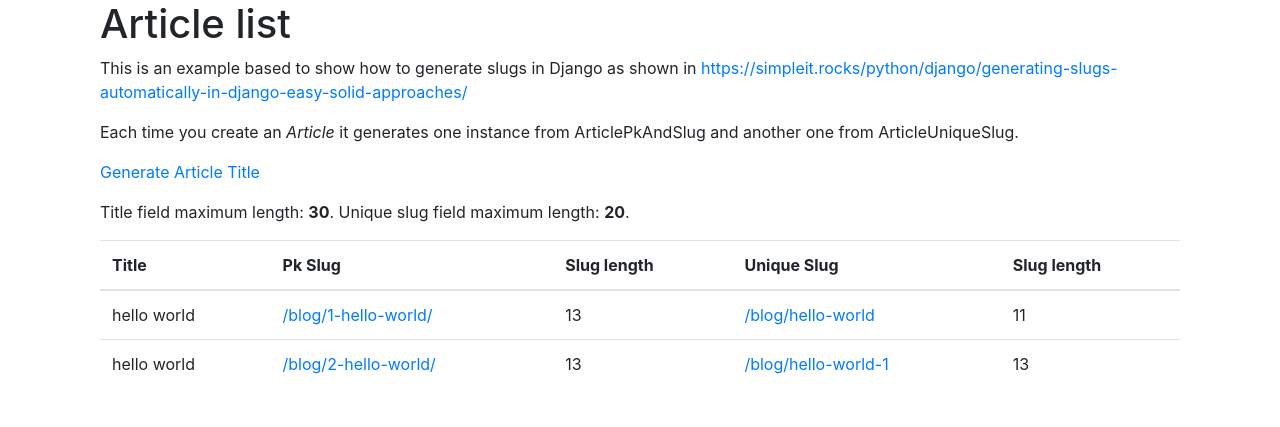
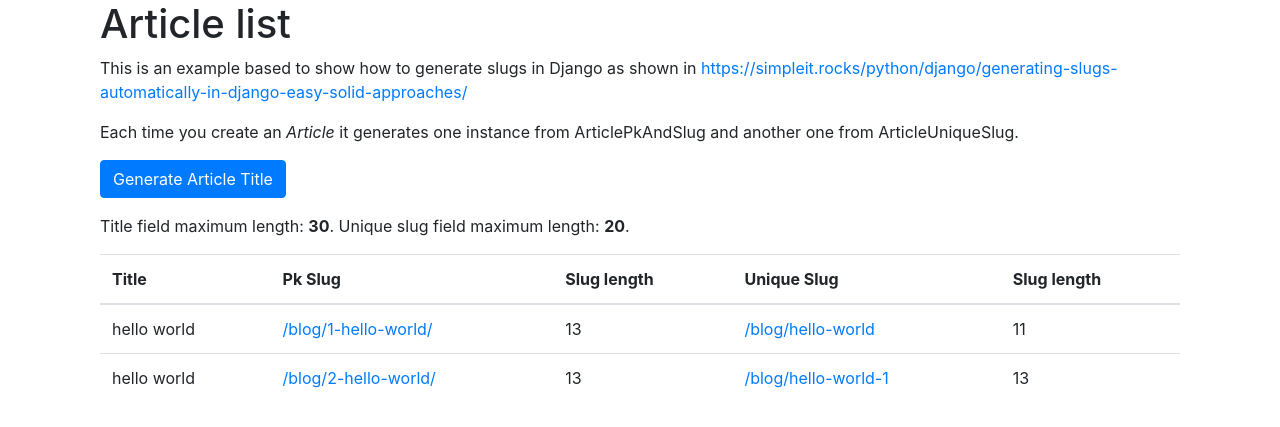
Before and after one commit to marcanuy/django-slugs-example-app, a Django app: page / in a window 1280 px wide. Shown: the top 427 px of the page. Run offline with Django 3.2, Linux system fonts and the light colour scheme; data comes from the database, SQL or seed files in the repository; some libraries are stand-ins or nearby versions.

Commit message:
create article link as button

```diff
--- a/blog/templates/blog/comparator_list.html
+++ b/blog/templates/blog/comparator_list.html
@@ -7,7 +7,7 @@
     <p>This is an example based to show how to generate slugs in Django as shown in <a href="https://simpleit.rocks/python/django/generating-slugs-automatically-in-django-easy-solid-approaches/">https://simpleit.rocks/python/django/generating-slugs-automatically-in-django-easy-solid-approaches/</a></p>
     <p> Each time you create an <em>Article</em> it generates one instance from ArticlePkAndSlug and another one from ArticleUniqueSlug.</p>
 
-    <p><a href="{% url 'article-create' %}">Generate Article Title</a></p>
+    <p><a class="btn btn-primary" href="{% url 'article-create' %}">Generate Article Title</a></p>
 
     <p>Title field maximum length: <strong>{{settings.BLOG_TITLE_MAX_LENGTH}}</strong>. Unique slug field maximum length: <strong>{{settings.BLOG_UNIQUE_SLUG_MAX_LENGTH}}</strong>.</p>
     <table class="table">
```
